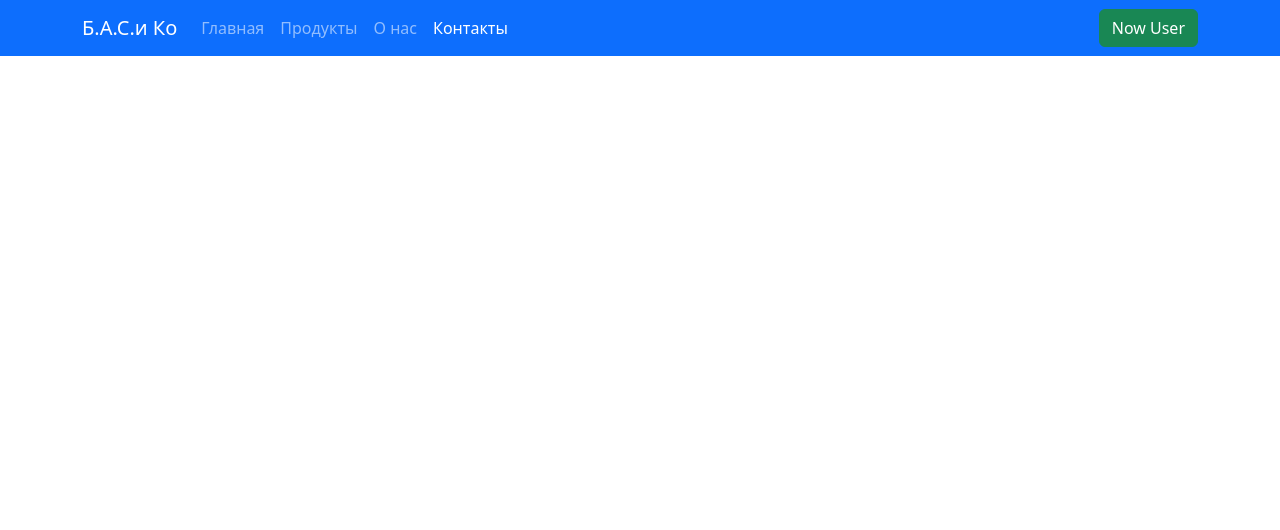
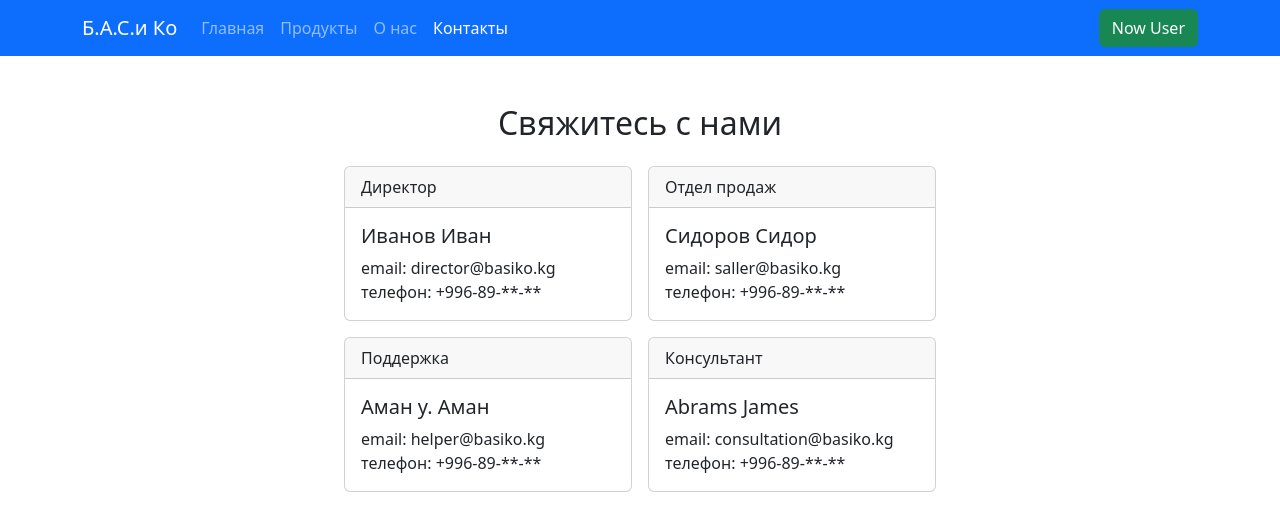
Before and after one commit to bss94/HW62Routes, a React (Vite) app: page /contacts in a window 1280 px wide. Shown: the top 530 px of the page. Built offline with nearby package versions, Linux system fonts and the light colour scheme.

Commit message:
step 4: create component Contact.tsx,create OURCONTACT on constants,create interface CONTACT on types;complete Contact.tsx,Contacts.tsx,AboutUs.tsx

```diff
--- a/src/App.tsx
+++ b/src/App.tsx
@@ -6,20 +6,22 @@ import {useState} from 'react';
 import {OURPOSTS} from './constants';
 import {POST} from './types';
 import FullPost from './components/Posts/FullPost/FullPost';
+import AboutUs from './containers/AboutUs/AboutUs';
+import Contacts from './containers/Contacts/Contacts';
 
 const App = () => {
-  const [isAdmin,setIsAdmin] = useState<boolean>(false)
-  const [allPosts,setAllPosts] = useState<POST[]>(OURPOSTS)
+  const [isAdmin, setIsAdmin] = useState<boolean>(false);
+  const [allPosts, setAllPosts] = useState<POST[]>(OURPOSTS);
 
-  const addPost = (post:POST) =>{
-    setAllPosts(prevState => [...prevState,post])
-  }
+  const addPost = (post: POST) => {
+    setAllPosts(prevState => [...prevState, post]);
+  };
 
 
   return (
     <>
       <header>
-          <Toolbar isAdmin={isAdmin} getAdmin={()=>setIsAdmin(!isAdmin)}/>
+        <Toolbar isAdmin={isAdmin} getAdmin={() => setIsAdmin(!isAdmin)}/>
       </header>
       <Container>
         <Routes>
@@ -27,12 +29,12 @@ const App = () => {
                  element={
                    <Home posts={allPosts} addPost={addPost} isAdmin={isAdmin}/>
                  }/>
-            {allPosts.map(post=>{
-              return  <Route path={`/posts/${post.id}`}
+          {allPosts.map(post => {
+            return <Route path={`/posts/${post.id}`}
                           element={
-                               <FullPost title={post.title} subTitle={post.subTitle} body={post.body} image={post.image}   />
+                            <FullPost title={post.title} subTitle={post.subTitle} body={post.body} image={post.image}/>
                           }
-                             key={Math.random()*100}/>
+                          key={Math.random() * 100}/>;
           })}
           <Route path="/products"
                  element={
@@ -40,11 +42,11 @@ const App = () => {
                  }/>
           <Route path="/about-us"
                  element={
-                     <div/>
+                   <AboutUs/>
                  }/>
           <Route path="/contacts"
                  element={
-                     <div/>
+                   <Contacts/>
                  }/>
 
           <Route path="*"
@@ -55,4 +57,4 @@ const App = () => {
     </>
   );
 };
-export default App
+export default App;
--- /dev/null
+++ b/src/components/Contact/Contact.tsx
@@ -0,0 +1,33 @@
+import React from 'react';
+import {Card} from 'react-bootstrap';
+
+interface Props {
+  firstName: string;
+  secondName: string;
+  position: string;
+  email: string;
+  phone: string;
+}
+
+const Contact: React.FC<Props> = ({
+  firstName,
+  secondName,
+  position,
+  email,
+  phone,
+}) => {
+  return (
+    <Card style={{width: '18rem'}} className="mx-2 my-2">
+      <Card.Header>{position}</Card.Header>
+      <Card.Body>
+        <Card.Title>{firstName} {secondName}</Card.Title>
+        <Card.Text>
+          email: {email}<br/>
+          телефон: {phone}
+        </Card.Text>
+      </Card.Body>
+    </Card>
+  );
+};
+
+export default Contact;
--- a/src/constants.ts
+++ b/src/constants.ts
@@ -1,4 +1,4 @@
-import {POST} from './types';
+import {CONTACT, POST} from './types';
 
 export const OURPOSTS: POST[] = [
   {
@@ -30,3 +30,34 @@ export const OURPOSTS: POST[] = [
     id: 'doc-4',
   },
 ];
+
+export const OURCONTACTS: CONTACT[] = [
+  {
+    firstName: 'Иванов',
+    secondName: 'Иван',
+    position: 'Директор',
+    email: 'director@basiko.kg',
+    phone: '+996-89-**-**',
+  },
+  {
+    firstName: 'Сидоров',
+    secondName: 'Сидор',
+    position: 'Отдел продаж',
+    email: 'saller@basiko.kg',
+    phone: '+996-89-**-**',
+  },
+  {
+    firstName: 'Аман у.',
+    secondName: 'Аман',
+    position: 'Поддержка',
+    email: 'helper@basiko.kg',
+    phone: '+996-89-**-**',
+  },
+  {
+    firstName: 'Abrams',
+    secondName: 'James',
+    position: 'Консультант',
+    email: 'consultation@basiko.kg',
+    phone: '+996-89-**-**',
+  }
+];
--- a/src/containers/AboutUs/AboutUs.tsx
+++ b/src/containers/AboutUs/AboutUs.tsx
@@ -1,8 +1,39 @@
+import {Col, Row} from 'react-bootstrap';
+import {NavLink} from 'react-router-dom';
+
 const AboutUs = () => {
   return (
-    <div>
+    <Row>
+      <Col sm={3}/>
+      <Col sm={6} className="text-center">
+        <h2 className="mt-4">О нас:</h2>
+        <h5 className="mt-4">ОсОО Б.А.С. и КО</h5>
+        <p className="mt-4">На рынке более 10 лет! мы надежный производитель и поставщик оборудования для обеспечения
+          бесперебойного
+          использования тепловой энергии в многоквартирных домах и комерческой надвижимости.</p>
 
-    </div>
+        <p className="fw-bold mt-3">Наши услуги включают:</p>
+        <ul className="text-start mt-3">
+          <li>Поставка оборудования для ИТП</li>
+          <li>Изготовление ИТП в соответствии с расчетными параметрами</li>
+          <li>Модернизация эксплуатируемых ИТП</li>
+          <li>Изготовление эксплуатационной документации</li>
+          <li>Монтаж ИТП</li>
+          <li>Автоматизация ИТП</li>
+          <li>Оптимизация настроек автоматики ИТП</li>
+          <li>Обслуживание ИТП в первый год эксплуатации</li>
+        </ul>
+        <p className="fw-bold mt-3">Выбирая нас Вы получаете:</p>
+        <ul className="text-start mt-3">
+          <li>Бесплатное гарантийное обслуживание</li>
+          <li>Экономию расхода тепловой энергии</li>
+          <li>Бесплатную консультацию специалистов</li>
+          <li>Оперативную сервисную поддержку</li>
+        </ul>
+        <NavLink to="/contacts" className="btn btn-outline-dark mt-4">Свяжитесь с нами</NavLink>
+      </Col>
+      <Col sm={3}/>
+    </Row>
   );
 };
 
--- a/src/containers/Contacts/Contacts.tsx
+++ b/src/containers/Contacts/Contacts.tsx
@@ -1,10 +1,23 @@
-import React from 'react';
+import {Col, Row} from 'react-bootstrap';
+import {OURCONTACTS} from '../../constants';
+import Contact from '../../components/Contact/Contact';
 
 const Contacts = () => {
   return (
-    <div>
+    <Row>
+      <Col/>
+      <Col sm={8}>
+        <h2 className="mt-5 text-center">Свяжитесь с нами</h2>
+        <div className="d-flex flex-wrap justify-content-center align-items-center mt-3">
+          {OURCONTACTS.map(el => {
+            return <Contact firstName={el.firstName} secondName={el.secondName} position={el.position} phone={el.phone}
+                            email={el.email} key={Math.random() * 1000}/>;
+          })}
+        </div>
+      </Col>
+      <Col/>
 
-    </div>
+    </Row>
   );
 };
 
```
Also changed, not shown: src/types.ts (+9 -1 lines). Lines whose indentation alone changed are shown as unchanged.
